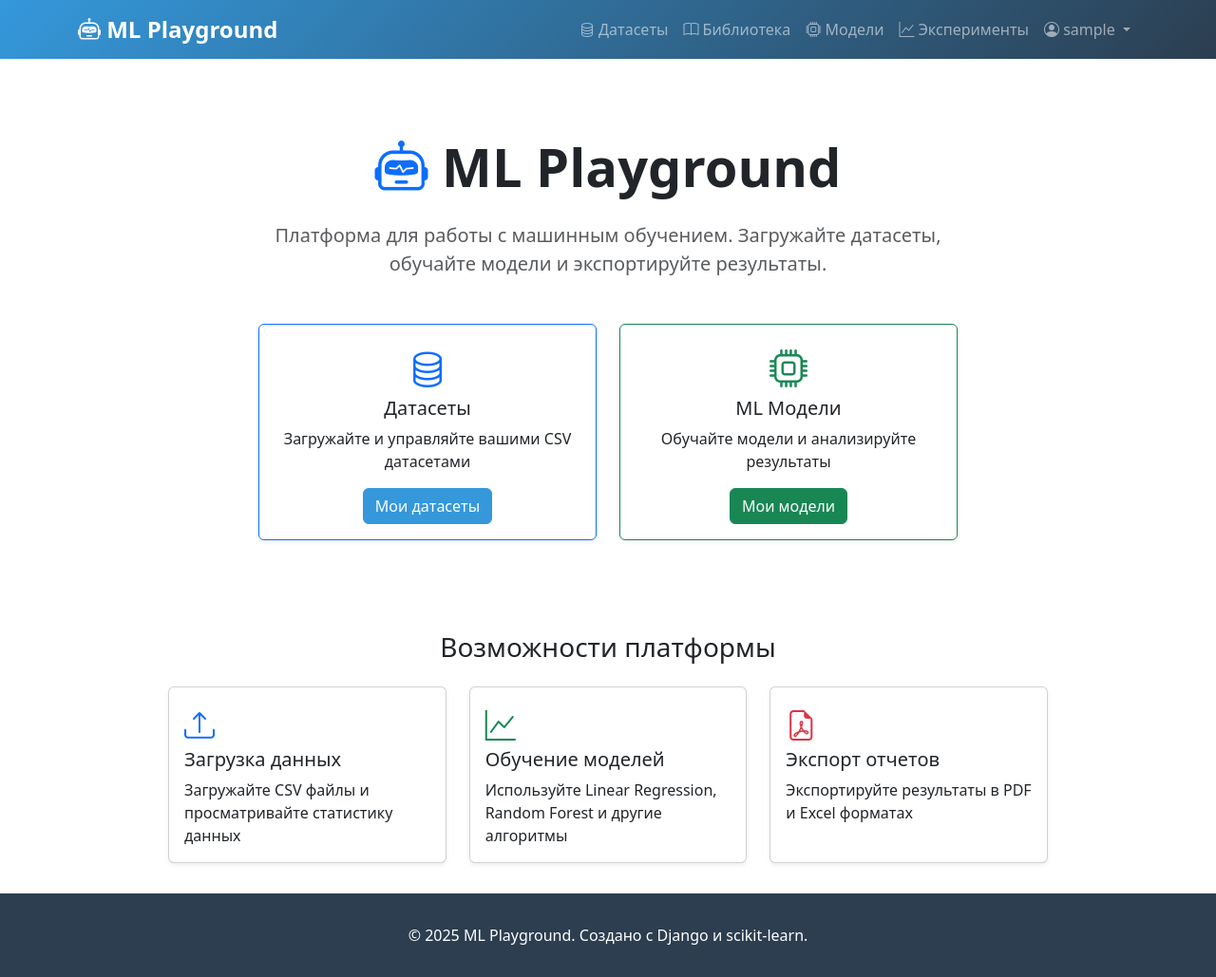
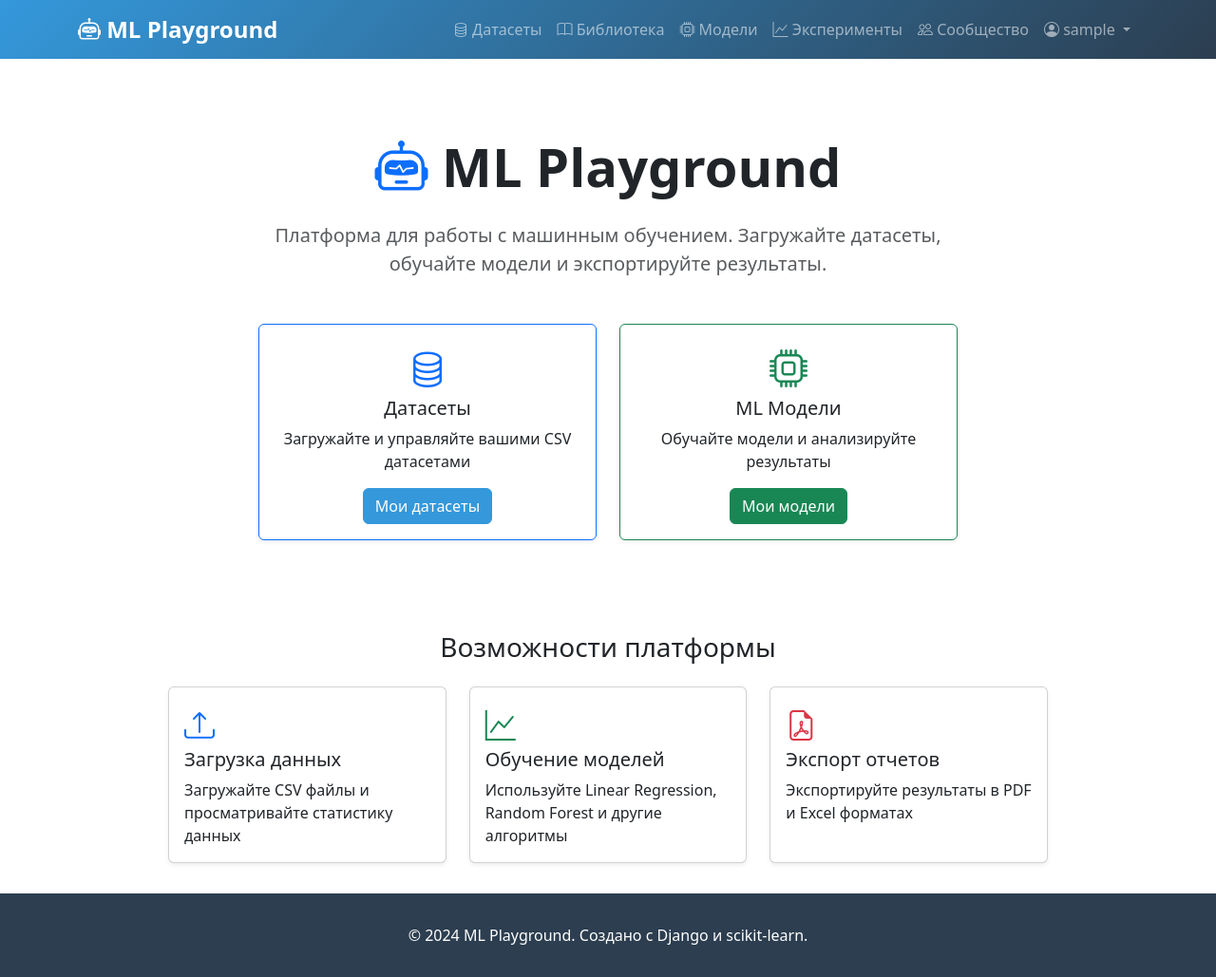
Before and after one commit to bekrahoon/ML-Playground, a Django app: page / in a window 1280 px wide. Shown: the whole page at 95% size. Run offline with Django 4.2, Linux system fonts and the light colour scheme; the visitor is signed in with stand-in values (Sample User, id 1); parts of the project's set-up code (start-up, migrations or seed data) failed here and were passed over.

Commit message:
Add collaboration app to navigation

```diff
--- a/ml_playground/urls.py
+++ b/ml_playground/urls.py
@@ -9,6 +9,7 @@
     path('', TemplateView.as_view(template_name='home.html'), name='home'),
     path('accounts/', include('accounts.urls')),
     path('datasets/', include('datasets.urls')),
+    path('collaboration/', include('collaboration.urls')),
 ]
 
 if settings.DEBUG:
--- a/templates/base.html
+++ b/templates/base.html
@@ -110,12 +110,18 @@
                                 <i class="bi bi-graph-up"></i> Эксперименты
                             </a>
                         </li>
+                        <li class="nav-item">
+                            <a class="nav-link" href="{% url 'collaboration:home' %}">
+                                <i class="bi bi-people"></i> Сообщество
+                            </a>
+                        </li>
                         <li class="nav-item dropdown">
                             <a class="nav-link dropdown-toggle" href="#" id="userDropdown" role="button" data-bs-toggle="dropdown">
                                 <i class="bi bi-person-circle"></i> {{ user.username }}
                             </a>
                             <ul class="dropdown-menu dropdown-menu-end">
                                 <li><a class="dropdown-item" href="{% url 'accounts:profile' %}">Профиль</a></li>
+                                <li><a class="dropdown-item" href="{% url 'collaboration:my_publications' %}">Мои публикации</a></li>
                                 <li><hr class="dropdown-divider"></li>
                                 <li>
                                     <form method="post" action="{% url 'accounts:logout' %}">
@@ -126,6 +132,11 @@
                             </ul>
                         </li>
                     {% else %}
+                        <li class="nav-item">
+                            <a class="nav-link" href="{% url 'collaboration:home' %}">
+                                <i class="bi bi-people"></i> Сообщество
+                            </a>
+                        </li>
                         <li class="nav-item">
                             <a class="nav-link" href="{% url 'accounts:login' %}">Вход</a>
                         </li>
@@ -160,7 +171,7 @@
     <!-- Footer -->
     <footer>
         <div class="container text-center">
-            <p class="mb-0">&copy; 2025 ML Playground. Создано с Django и scikit-learn.</p>
+            <p class="mb-0">&copy; 2024 ML Playground. Создано с Django и scikit-learn.</p>
         </div>
     </footer>
 
```
